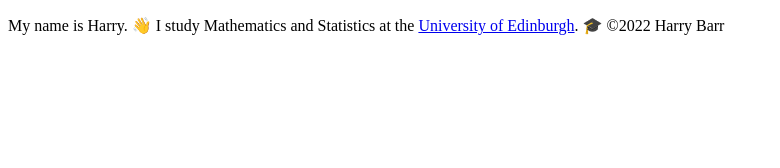
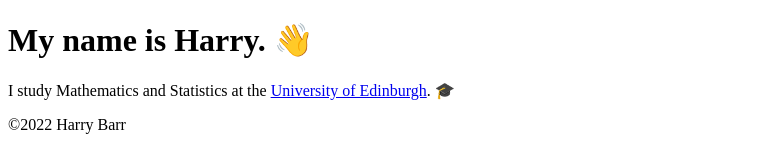
Before and after one commit to harrybarr/harrybarr.github.io, a plain HTML site: page index.html in a window 1280 px wide. Shown: the whole page, without its empty margins (0-780 px from the left). Drawn offline with Linux system fonts and the light colour scheme.

Commit message:
Update index.html

```diff
--- a/index.html
+++ b/index.html
@@ -1,12 +1,22 @@
 <!doctype html>
+
 <html lang=en>
-<head>
-<meta name=generator content="Hugo 0.80.0"><meta charset=utf-8><meta name=viewport content="width=device-width,initial-scale=1"><meta http-equiv=x-ua-compatible content="IE=edge"><base href=https://harrypbarr.com><title>Harry Barr</title>
 
-</h1><p>My name is Harry. 👋
+<meta name=generator content="Hugo 0.80.0"><meta charset=utf-8><meta name=viewport content="width=device-width,initial-scale=1">
+
+<title>Harry Barr</title>
+
+<h1>
+My name is Harry. 👋
+</h1>
+
+<p>
+
 I study Mathematics and Statistics at the <a href=https://www.ed.ac.uk/>University of Edinburgh</a>. 🎓
 
-</footer>
+</p>
+
+<footer>
 ©2022 Harry Barr
 </footer>
 
```
